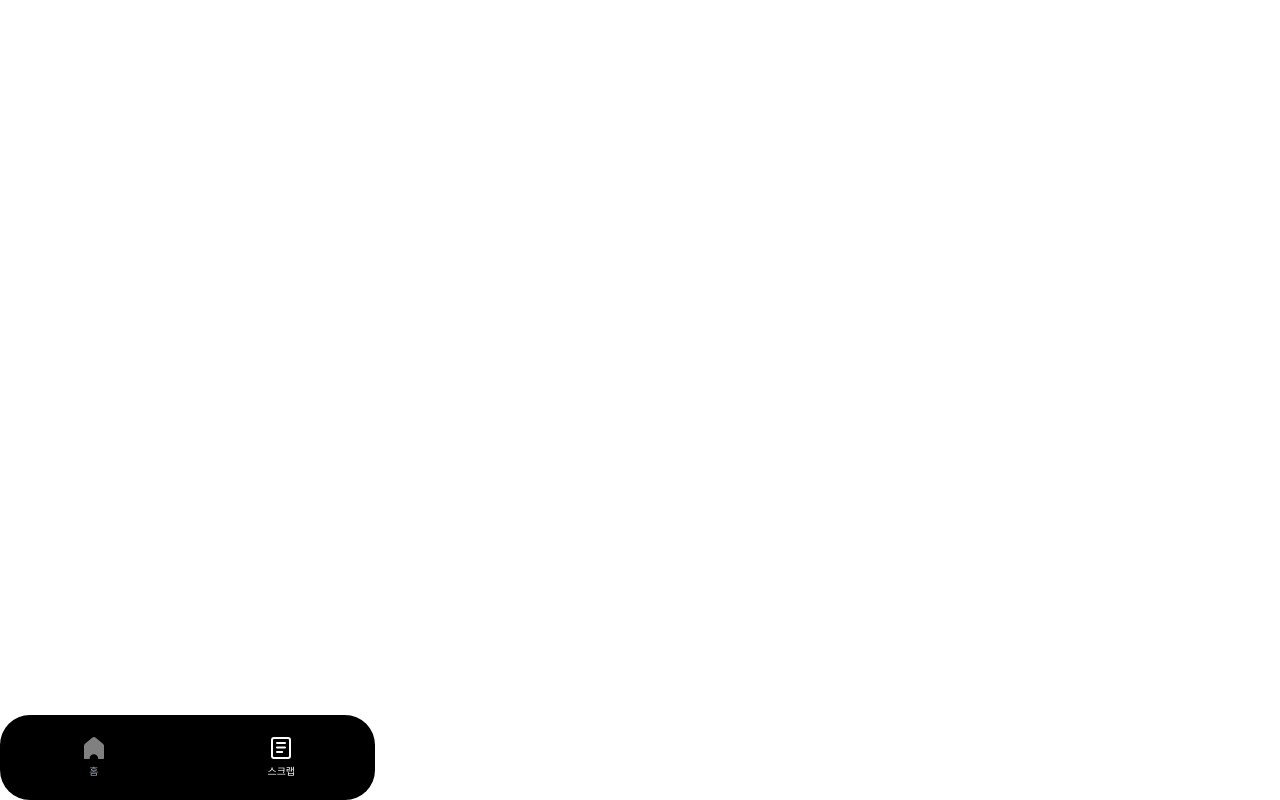
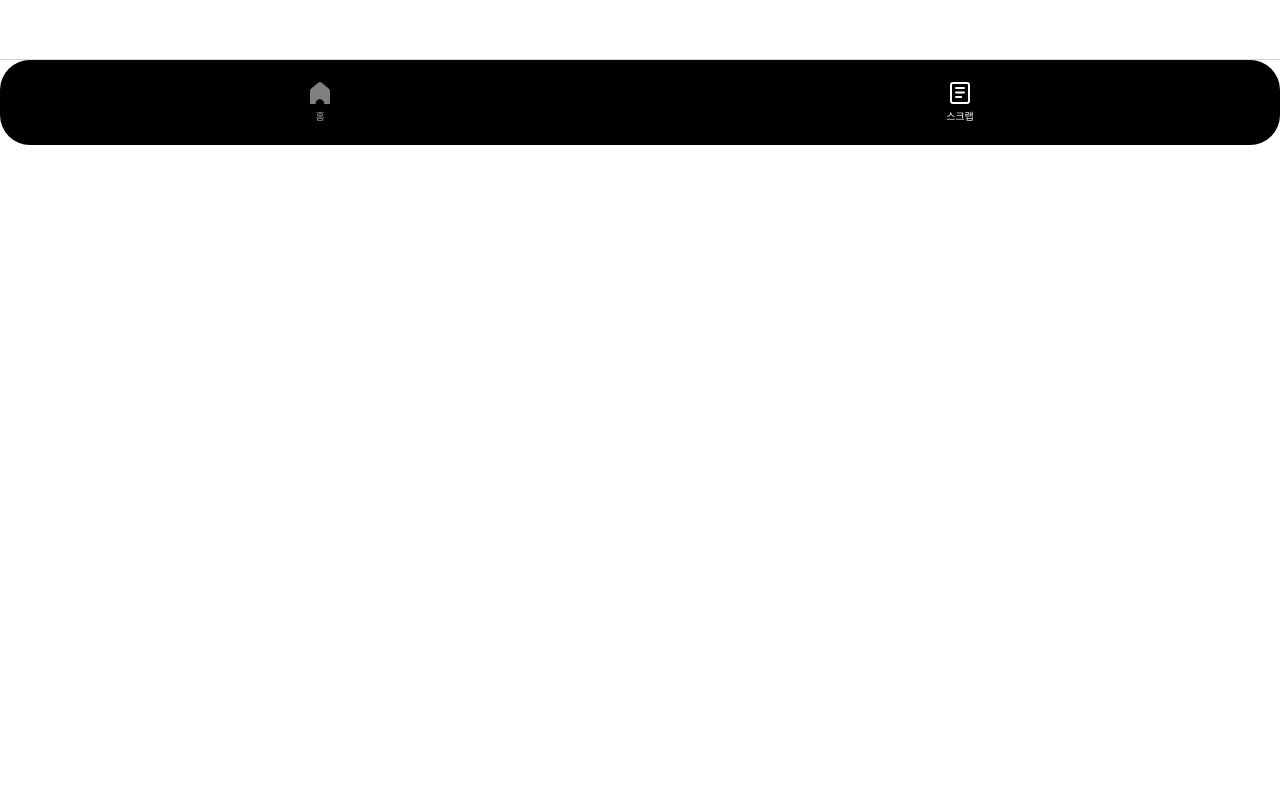
Before and after one commit to novice1993/ny-times-v2, a Next.js app: page /scrap in a window 1280 px wide. Built offline with nearby package versions, Linux system fonts and the light colour scheme.

Commit message:
feat: 상단 레이아웃 구현
Desc
- 상단 필터 관련 레이아웃 구현 (내부 UI 및 기능은 추후 구현 예정)

```diff
--- /dev/null
+++ b/src/app/(features)/filter/index.tsx
@@ -0,0 +1,5 @@
+import './style/filter.css';
+
+export const Filter = () => {
+  return <header className="filter-container"></header>;
+};
--- /dev/null
+++ b/src/app/(features)/filter/style/filter.css
@@ -0,0 +1,7 @@
+@import 'tailwindcss';
+
+@layer components {
+  .filter-container {
+    @apply w-[100%] h-[60px] border-b-1 border-gray-300 sticky top-0;
+  }
+}
--- a/src/app/(features)/menu/index.tsx
+++ b/src/app/(features)/menu/index.tsx
@@ -4,9 +4,9 @@ import './style/menu.css';
 
 export const Menu = () => {
   return (
-    <div style={{ backgroundColor: 'black' }} className="menu-container">
+    <footer style={{ backgroundColor: 'black' }} className="menu-container">
       <HomePageButton />
       <ScrapPageButton />
-    </div>
+    </footer>
   );
 };
--- a/src/app/(features)/menu/style/menu.css
+++ b/src/app/(features)/menu/style/menu.css
@@ -2,7 +2,7 @@
 
 @layer components {
   .menu-container {
-    @apply rounded-[30px] w-[375px] h-[85px] flex items-center justify-between absolute bottom-0;
+    @apply rounded-[30px] w-[100%] h-[85px] flex items-center justify-between sticky bottom-0;
   }
 
   .button-container {
--- a/src/app/layout.tsx
+++ b/src/app/layout.tsx
@@ -1,6 +1,7 @@
 import type { Metadata } from 'next';
 import './index.css';
 
+import { Filter } from './(features)/filter';
 import { Menu } from './(features)/menu';
 
 export const metadata: Metadata = {
@@ -16,6 +17,7 @@ export default function RootLayout({
   return (
     <html lang="en">
       <body>
+        <Filter />
         {children}
         <Menu />
       </body>
```
